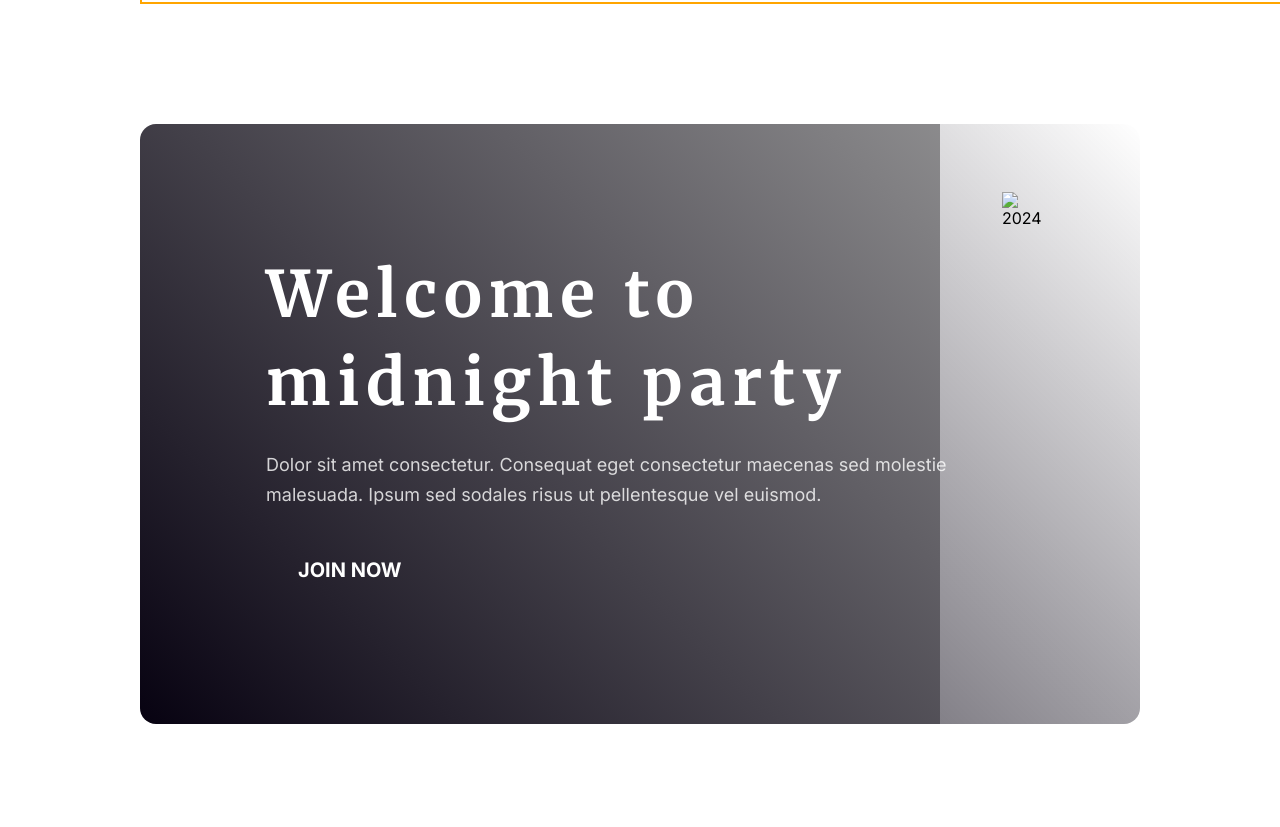
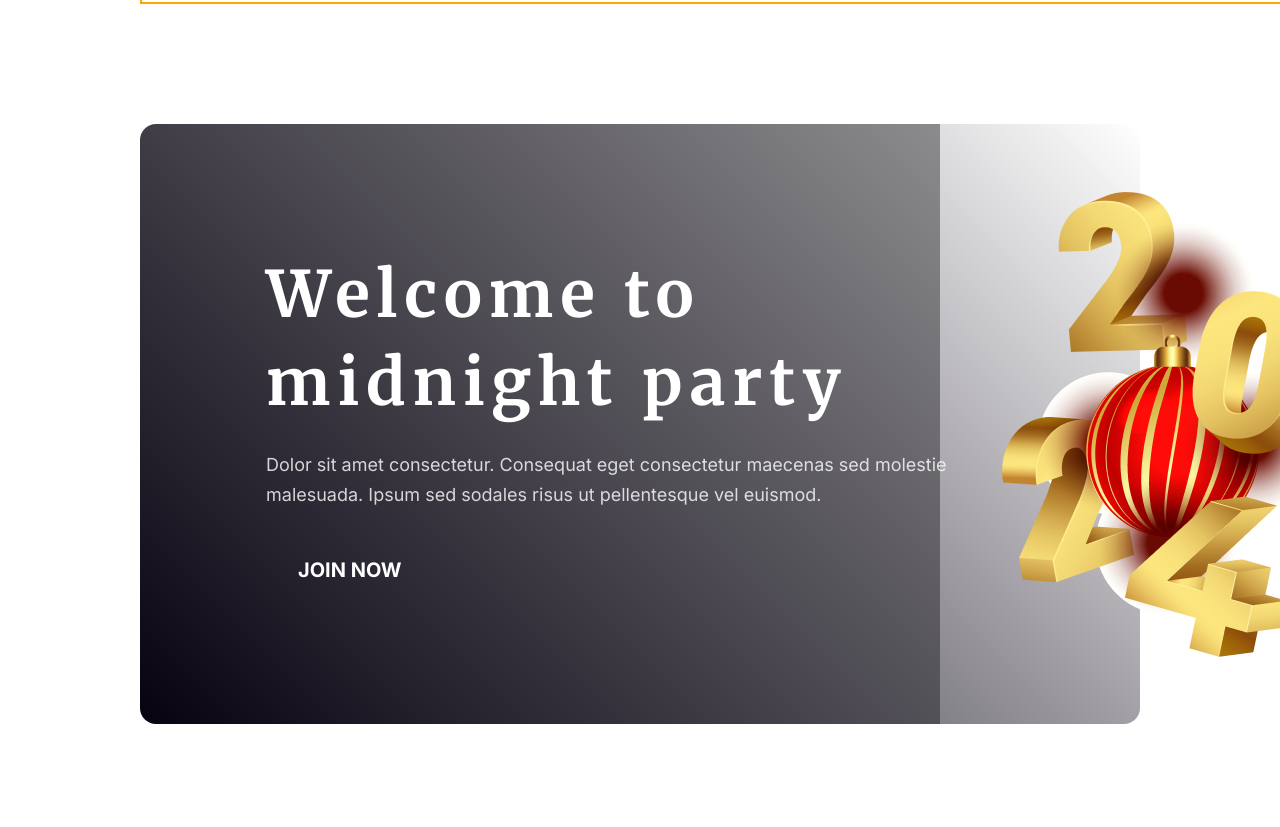
Before and after one commit to MohammadShoyaib/Demo-website-New-Year, a plain HTML site: page index.html in a window 1280 px wide. Shown: the part 1720-2547 px from the top of the page. Drawn offline with Linux system fonts and the light colour scheme; the site is published under a folder, as on GitHub Pages, so addresses that start at the root find nothing.

Commit message:
change done

```diff
--- a/index.html
+++ b/index.html
@@ -39,7 +39,7 @@
             <a href="#" id="section-two-Join">JOIN NOW</a>
             </div>
             <div class="main-two-nested">
-                <img src="/images/Group 70.png" alt="2024" id="section-two-image2024">
+                <img src="images/Group 70.png" alt="2024" id="section-two-image2024">
             </div>
        </section>
 
```
